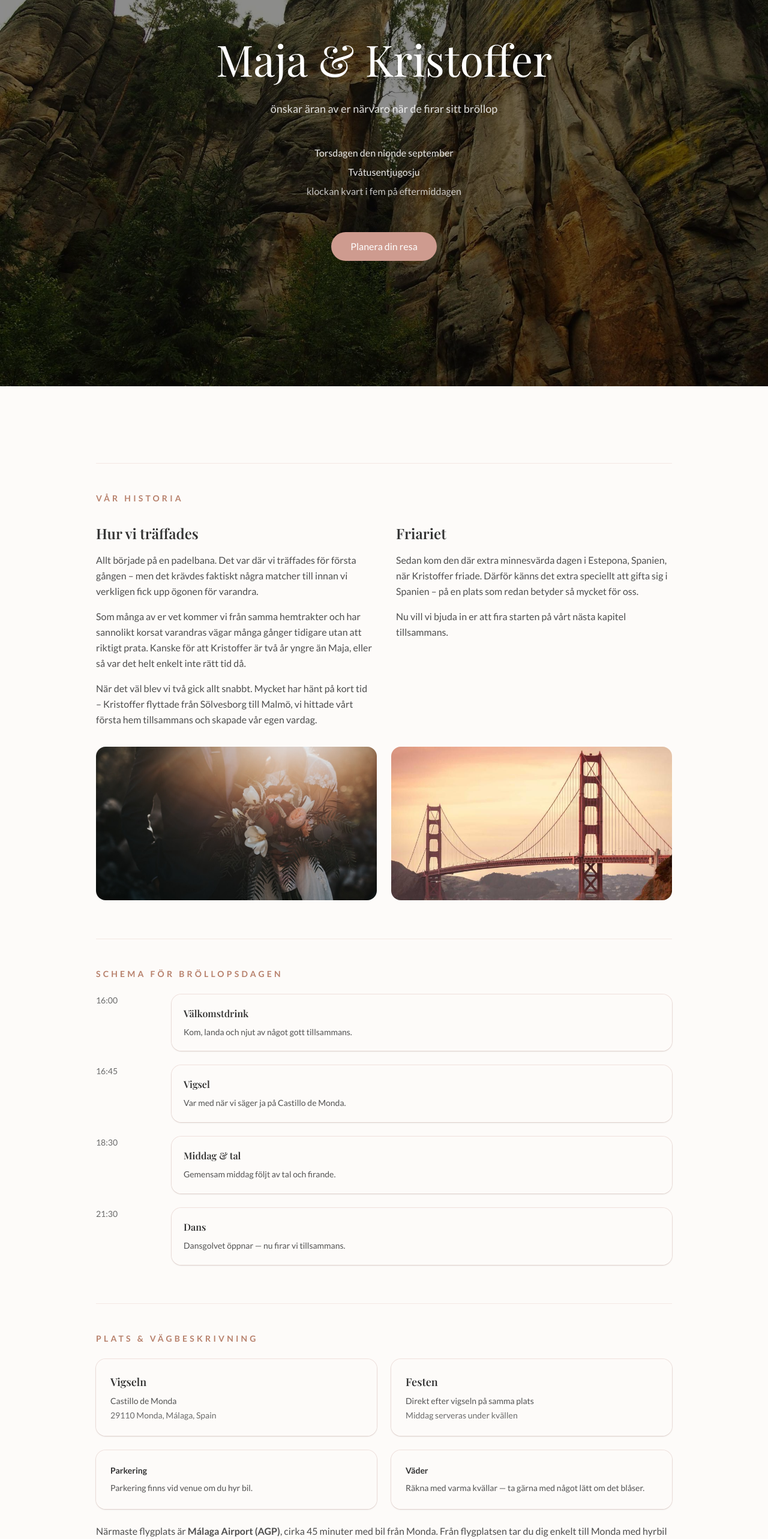
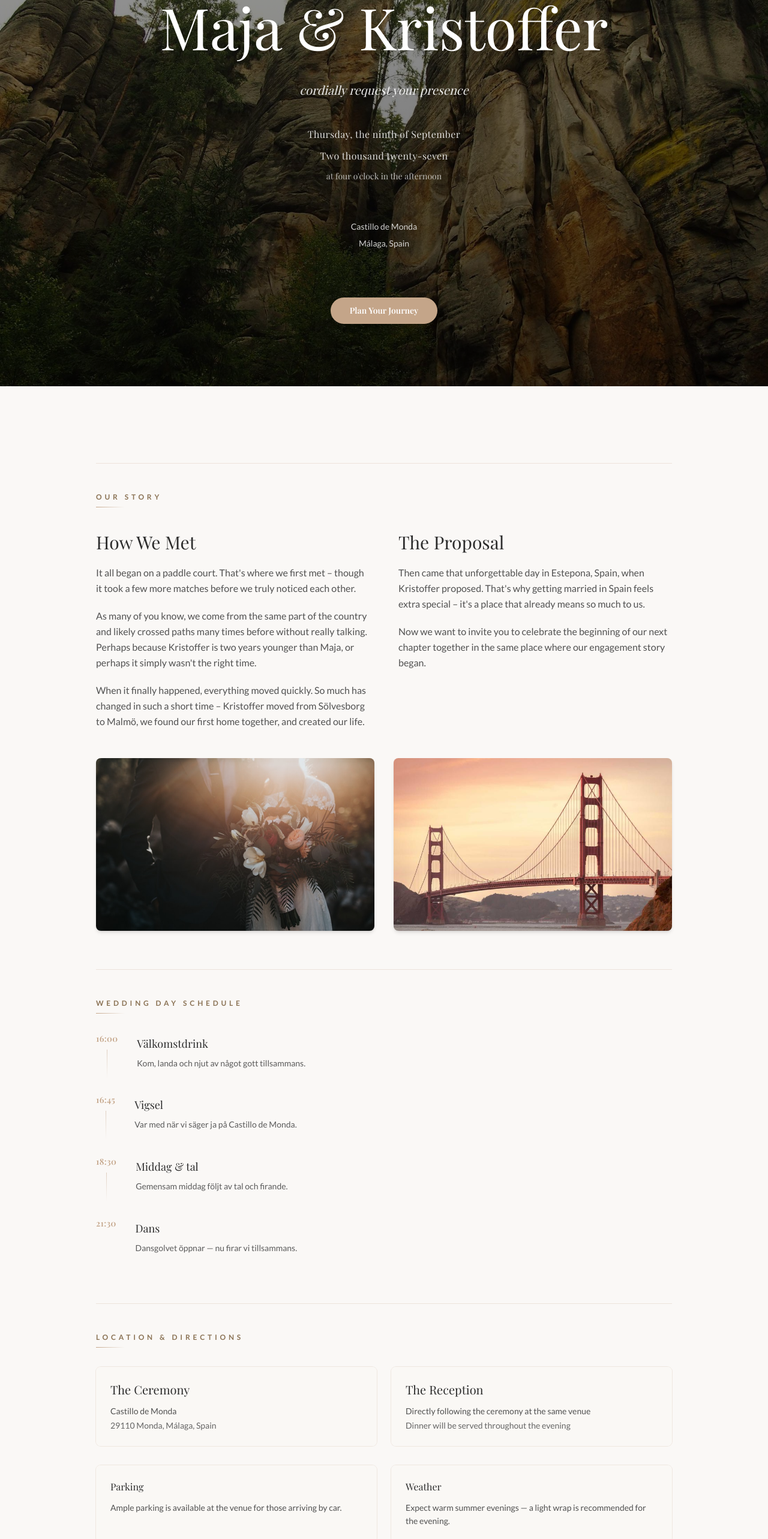
Before and after one commit to herrandyjohansson/majastoffe, a Next.js app: page / in a window 1280 px wide. Shown: the part 220-2786 px from the top of the page at 60% size. Built offline with nearby package versions, Linux system fonts and the light colour scheme.

Commit message:
refactor: redesign wedding website for elegant aesthetic
Update color palette, typography, and refine sections for cohesive design

```diff
--- a/src/app/globals.css
+++ b/src/app/globals.css
@@ -1,12 +1,12 @@
 @import "tailwindcss";
 
 :root {
-  /* Design token colors from design.md */
-  --primary: #ce9b8f; /* Blush pink */
-  --secondary: #e8d9ca; /* Warm beige */
-  --accent: #b8826d; /* Muted terracotta */
-  --background: #fdfbf9; /* Off-white */
-  --foreground: #333333; /* Dark charcoal */
+  /* Elegant wedding color palette */
+  --primary: #c4a589; /* Soft gold/champagne */
+  --secondary: #f5f3f0; /* Ivory */
+  --accent: #8b7355; /* Rich taupe */
+  --background: #faf8f6; /* Warm off-white */
+  --foreground: #2c2c2c; /* Deep charcoal */
 }
 
 @theme inline {
--- a/src/components/footer.tsx
+++ b/src/components/footer.tsx
@@ -1,42 +1,40 @@
 export function Footer() {
   return (
-    <footer className="mt-16 border-t border-[color-mix(in_oklab,var(--primary)_20%,transparent)] pb-6 pt-10">
-      <div className="mx-auto grid max-w-5xl gap-10 px-4 text-sm text-[color-mix(in_oklab,var(--foreground)_80%,white)] sm:px-6 md:grid-cols-3 lg:px-8">
+    <footer className="mt-16 border-t border-[color-mix(in_oklab,var(--primary)_25%,transparent)] pb-8 pt-12">
+      <div className="mx-auto grid max-w-5xl gap-10 px-4 text-sm text-[color-mix(in_oklab,var(--foreground)_75%,white)] sm:px-6 md:grid-cols-3 lg:px-8">
         <div>
-          <h3 className="text-xs font-semibold uppercase tracking-[0.28em] text-[var(--accent)]">
-            Kontakt
+          <h3 className="text-xs font-semibold uppercase tracking-[0.4em] text-[var(--accent)]">
+            Contact
           </h3>
-          <div className="mt-3 space-y-1">
+          <div className="mt-4 space-y-2 text-[color-mix(in_oklab,var(--foreground)_80%,white)]">
             <p>to be added</p>
             <p>to be added</p>
-            <p className="text-[color-mix(in_oklab,var(--foreground)_70%,white)]">
-              to be added
-            </p>
+            <p>to be added</p>
           </div>
         </div>
 
         <div>
-          <h3 className="text-xs font-semibold uppercase tracking-[0.28em] text-[var(--accent)]">
-            Snabblänkar
+          <h3 className="text-xs font-semibold uppercase tracking-[0.4em] text-[var(--accent)]">
+            Quick Links
           </h3>
-          <ul className="mt-3 space-y-1">
+          <ul className="mt-4 space-y-2">
             <li>
-              <a href="#story" className="hover:text-[var(--primary)]">
-                Vår historia
+              <a href="#story" className="hover:text-[var(--primary)] transition">
+                Our Story
               </a>
             </li>
             <li>
-              <a href="#schedule" className="hover:text-[var(--primary)]">
-                Schema
+              <a href="#schedule" className="hover:text-[var(--primary)] transition">
+                Schedule
               </a>
             </li>
             <li>
-              <a href="#location" className="hover:text-[var(--primary)]">
-                Plats
+              <a href="#location" className="hover:text-[var(--primary)] transition">
+                Location
               </a>
             </li>
             <li>
-              <a href="#rsvp" className="hover:text-[var(--primary)]">
+              <a href="#rsvp" className="hover:text-[var(--primary)] transition">
                 RSVP
               </a>
             </li>
@@ -44,23 +42,23 @@ export function Footer() {
         </div>
 
         <div>
-          <h3 className="text-xs font-semibold uppercase tracking-[0.28em] text-[var(--accent)]">
-            Spara datumet
+          <h3 className="text-xs font-semibold uppercase tracking-[0.4em] text-[var(--accent)]">
+            Save the Date
           </h3>
-          <div className="mt-3 space-y-1">
-            <p className="font-medium text-[var(--foreground)]">
-              Torsdagen den 9 september 2027
+          <div className="mt-4 space-y-2">
+            <p className="font-serif text-[var(--foreground)]">
+              Thursday, September 9th, 2027
             </p>
-            <p>Monda, Spanien</p>
-            <p className="pt-2 text-[color-mix(in_oklab,var(--foreground)_75%,white)]">
-              Med kärlek, Maja &amp; Kristoffer
+            <p>Monda, Spain</p>
+            <p className="pt-2 text-[color-mix(in_oklab,var(--foreground)_70%,white)] italic">
+              With love, Maja &amp; Kristoffer
             </p>
           </div>
         </div>
       </div>
 
-      <div className="mx-auto mt-10 max-w-5xl px-4 text-center text-xs text-[color-mix(in_oklab,var(--foreground)_65%,white)] sm:px-6 lg:px-8">
-        © 2027 Maja &amp; Kristoffer
+      <div className="mx-auto mt-10 max-w-5xl px-4 text-center text-xs text-[color-mix(in_oklab,var(--foreground)_60%,white)] sm:px-6 lg:px-8">
+        © 2027 Maja &amp; Kristoffer. All rights reserved.
       </div>
     </footer>
   );
--- a/src/components/hero.tsx
+++ b/src/components/hero.tsx
@@ -14,30 +14,41 @@ export function Hero() {
         sizes="100vw"
         className="absolute inset-0 h-full w-full object-cover"
       />
-      <div className="absolute inset-0 bg-black/45" />
-      <div className="relative mx-auto max-w-3xl text-center">
-        <div className="space-y-6">
-          <h1 className="font-serif text-5xl leading-tight text-white md:text-7xl">
-            Maja &amp; Kristoffer
-          </h1>
-          <p className="text-lg text-white/85">
-            önskar äran av er närvaro när de firar sitt bröllop
+      <div className="absolute inset-0 bg-gradient-to-b from-black/40 via-black/50 to-black/60" />
+      <div className="relative mx-auto max-w-4xl text-center">
+        <div className="space-y-8">
+          <div className="space-y-4">
+            <p className="font-serif text-sm tracking-widest text-white/75 uppercase">
+              We joyfully celebrate
+            </p>
+            <h1 className="font-serif text-6xl leading-tight text-white md:text-8xl font-light">
+              Maja &amp; Kristoffer
+            </h1>
+          </div>
+          <p className="font-serif text-xl text-white/90 italic">
+            cordially request your presence
           </p>
-          <div className="space-y-2 pt-6">
-            <p className="text-base text-white/90">
-              Torsdagen den nionde september
+          <div className="space-y-3 pt-4">
+            <p className="font-serif text-base text-white/85 tracking-wide">
+              Thursday, the ninth of September
             </p>
-            <p className="text-base text-white/90">Tvåtusentjugosju</p>
-            <p className="text-base text-white/75">
-              klockan kvart i fem på eftermiddagen
+            <p className="font-serif text-base text-white/85 tracking-wide">
+              Two thousand twenty-seven
+            </p>
+            <p className="font-serif text-sm text-white/70">
+              at four o'clock in the afternoon
             </p>
           </div>
-          <div className="pt-8">
+          <div className="space-y-2 pt-8 text-white/80">
+            <p className="text-sm">Castillo de Monda</p>
+            <p className="text-sm">Málaga, Spain</p>
+          </div>
+          <div className="pt-12">
             <a
               href="#rsvp"
-              className="inline-block rounded-full bg-[var(--primary)] px-8 py-3 font-medium text-white shadow-lg transition-colors hover:bg-[color-mix(in_oklab,var(--primary)_88%,black)]"
+              className="inline-block rounded-full bg-[var(--primary)] px-8 py-3 font-serif text-sm font-semibold text-white shadow-xl transition-all hover:bg-[color-mix(in_oklab,var(--primary)_85%,black)] hover:shadow-2xl"
             >
-              Planera din resa
+              Plan Your Journey
             </a>
           </div>
         </div>
--- a/src/components/location.tsx
+++ b/src/components/location.tsx
@@ -2,47 +2,50 @@ export function Location() {
   return (
     <section
       id="location"
-      className="mt-16 space-y-6 border-t border-[color-mix(in_oklab,var(--primary)_20%,transparent)] pt-12"
+      className="mt-16 space-y-8 border-t border-[color-mix(in_oklab,var(--primary)_25%,transparent)] pt-12"
     >
-      <h2 className="text-sm font-semibold uppercase tracking-[0.3em] text-[var(--accent)]">
-        Plats &amp; vägbeskrivning
-      </h2>
+      <div>
+        <h2 className="text-xs font-semibold uppercase tracking-[0.4em] text-[var(--accent)] mb-2">
+          Location &amp; Directions
+        </h2>
+        <div className="h-px bg-gradient-to-r from-[var(--primary)] to-transparent w-12" />
+      </div>
       <div className="grid gap-6 md:grid-cols-2">
-        <div className="rounded-2xl bg-[color-mix(in_oklab,var(--background)_98%,white)]/95 p-6 shadow-sm ring-1 ring-[color-mix(in_oklab,var(--primary)_25%,transparent)]">
-          <h3 className="font-serif text-lg font-semibold text-[var(--foreground)]">
-            Vigseln
+        <div className="rounded-lg bg-[color-mix(in_oklab,var(--background)_98%,white)]/95 p-6 ring-1 ring-[color-mix(in_oklab,var(--primary)_20%,transparent)]">
+          <h3 className="font-serif text-xl font-light text-[var(--foreground)]">
+            The Ceremony
           </h3>
-          <p className="mt-2 text-sm text-[color-mix(in_oklab,var(--foreground)_82%,white)]">
+          <p className="mt-3 text-sm text-[color-mix(in_oklab,var(--foreground)_80%,white)]">
             Castillo de Monda
           </p>
           <p className="mt-1 text-sm text-[color-mix(in_oklab,var(--foreground)_70%,white)]">
             29110 Monda, Málaga, Spain
           </p>
         </div>
-        <div className="rounded-2xl bg-[color-mix(in_oklab,var(--background)_98%,white)]/95 p-6 shadow-sm ring-1 ring-[color-mix(in_oklab,var(--primary)_25%,transparent)]">
-          <h3 className="font-serif text-lg font-semibold text-[var(--foreground)]">
-            Festen
+        <div className="rounded-lg bg-[color-mix(in_oklab,var(--background)_98%,white)]/95 p-6 ring-1 ring-[color-mix(in_oklab,var(--primary)_20%,transparent)]">
+          <h3 className="font-serif text-xl font-light text-[var(--foreground)]">
+            The Reception
           </h3>
-          <p className="mt-2 text-sm text-[color-mix(in_oklab,var(--foreground)_82%,white)]">
-            Direkt efter vigseln på samma plats
+          <p className="mt-3 text-sm text-[color-mix(in_oklab,var(--foreground)_80%,white)]">
+            Directly following the ceremony at the same venue
           </p>
           <p className="mt-1 text-sm text-[color-mix(in_oklab,var(--foreground)_70%,white)]">
-            Middag serveras under kvällen
+            Dinner will be served throughout the evening
           </p>
         </div>
       </div>
 
       <div className="grid gap-6 md:grid-cols-2">
-        <div className="rounded-2xl bg-[color-mix(in_oklab,var(--background)_98%,white)]/95 p-6 shadow-sm ring-1 ring-[color-mix(in_oklab,var(--primary)_25%,transparent)]">
-          <h4 className="text-sm font-semibold text-[var(--foreground)]">Parkering</h4>
-          <p className="mt-2 text-sm leading-relaxed text-[color-mix(in_oklab,var(--foreground)_82%,white)]">
-            Parkering finns vid venue om du hyr bil.
+        <div className="rounded-lg bg-[color-mix(in_oklab,var(--background)_98%,white)]/95 p-6 ring-1 ring-[color-mix(in_oklab,var(--primary)_20%,transparent)]">
+          <h4 className="font-serif text-base font-light text-[var(--foreground)]">Parking</h4>
+          <p className="mt-3 text-sm leading-relaxed text-[color-mix(in_oklab,var(--foreground)_80%,white)]">
+            Ample parking is available at the venue for those arriving by car.
           </p>
         </div>
-        <div className="rounded-2xl bg-[color-mix(in_oklab,var(--background)_98%,white)]/95 p-6 shadow-sm ring-1 ring-[color-mix(in_oklab,var(--primary)_25%,transparent)]">
-          <h4 className="text-sm font-semibold text-[var(--foreground)]">Väder</h4>
-          <p className="mt-2 text-sm leading-relaxed text-[color-mix(in_oklab,var(--foreground)_82%,white)]">
-            Räkna med varma kvällar — ta gärna med något lätt om det blåser.
+        <div className="rounded-lg bg-[color-mix(in_oklab,var(--background)_98%,white)]/95 p-6 ring-1 ring-[color-mix(in_oklab,var(--primary)_20%,transparent)]">
+          <h4 className="font-serif text-base font-light text-[var(--foreground)]">Weather</h4>
+          <p className="mt-3 text-sm leading-relaxed text-[color-mix(in_oklab,var(--foreground)_80%,white)]">
+            Expect warm summer evenings — a light wrap is recommended for the evening.
           </p>
         </div>
       </div>
--- a/src/components/rsvp.tsx
+++ b/src/components/rsvp.tsx
@@ -6,17 +6,19 @@ export function Rsvp() {
   return (
     <section
       id="rsvp"
-      className="mt-16 space-y-6 border-t border-[color-mix(in_oklab,var(--primary)_20%,transparent)] pt-12"
+      className="mt-16 space-y-8 border-t border-[color-mix(in_oklab,var(--primary)_25%,transparent)] pt-12"
     >
-      <h2 className="text-sm font-semibold uppercase tracking-[0.3em] text-[var(--accent)]">
-        RSVP
-      </h2>
-      <p className="text-base leading-relaxed text-[color-mix(in_oklab,var(--foreground)_85%,white)]">
-        Vänligen meddela oss om du kan komma senast{" "}
-        <strong>1 september 2026</strong>.
+      <div>
+        <h2 className="text-xs font-semibold uppercase tracking-[0.4em] text-[var(--accent)] mb-2">
+          Kindly Request Your Response
+        </h2>
+        <div className="h-px bg-gradient-to-r from-[var(--primary)] to-transparent w-12" />
+      </div>
+      <p className="text-base leading-relaxed text-[color-mix(in_oklab,var(--foreground)_80%,white)] max-w-xl">
+        Please let us know if you can join us by <strong>September 1st, 2026</strong>.
       </p>
 
-      <div className="rounded-3xl bg-[color-mix(in_oklab,var(--background)_99%,white)]/95 p-6 shadow-md ring-1 ring-[color-mix(in_oklab,var(--primary)_25%,transparent)] md:p-8">
+      <div className="rounded-lg bg-[color-mix(in_oklab,var(--background)_99%,white)]/95 p-6 shadow-md ring-1 ring-[color-mix(in_oklab,var(--primary)_20%,transparent)] md:p-8">
         <form
           action={FORMSPREE_ENDPOINT}
           method="POST"
--- a/src/components/schedule.tsx
+++ b/src/components/schedule.tsx
@@ -25,25 +25,33 @@ export function Schedule() {
   return (
     <section
       id="schedule"
-      className="mt-16 space-y-6 border-t border-[color-mix(in_oklab,var(--primary)_20%,transparent)] pt-12"
+      className="mt-16 space-y-8 border-t border-[color-mix(in_oklab,var(--primary)_25%,transparent)] pt-12"
     >
-      <h2 className="text-sm font-semibold uppercase tracking-[0.3em] text-[var(--accent)]">
-        Schema för bröllopsdagen
-      </h2>
+      <div>
+        <h2 className="text-xs font-semibold uppercase tracking-[0.4em] text-[var(--accent)] mb-2">
+          Wedding Day Schedule
+        </h2>
+        <div className="h-px bg-gradient-to-r from-[var(--primary)] to-transparent w-12" />
+      </div>
       <div className="space-y-6">
-        {events.map((event) => (
+        {events.map((event, index) => (
           <div
             key={event.time}
-            className="grid gap-4 sm:grid-cols-[110px_1fr] sm:items-start"
+            className="flex gap-6 sm:gap-8 items-start"
           >
-            <div className="text-sm font-medium text-[color-mix(in_oklab,var(--foreground)_70%,white)]">
-              {event.time}
+            <div className="flex flex-col items-center gap-2">
+              <div className="text-sm font-semibold text-[var(--primary)] font-serif tracking-wide">
+                {event.time}
+              </div>
+              {index < events.length - 1 && (
+                <div className="w-px h-12 bg-gradient-to-b from-[var(--primary)]/50 to-transparent" />
+              )}
             </div>
-            <div className="rounded-2xl bg-[color-mix(in_oklab,var(--background)_98%,white)]/95 p-5 shadow-sm ring-1 ring-[color-mix(in_oklab,var(--primary)_25%,transparent)]">
-              <h3 className="font-serif text-base font-semibold text-[var(--foreground)]">
+            <div className="pb-4 pt-1 flex-1">
+              <h3 className="font-serif text-lg font-light text-[var(--foreground)]">
                 {event.title}
               </h3>
-              <p className="mt-2 text-sm leading-relaxed text-[color-mix(in_oklab,var(--foreground)_82%,white)]">
+              <p className="mt-2 text-sm leading-relaxed text-[color-mix(in_oklab,var(--foreground)_75%,white)]">
                 {event.description}
               </p>
             </div>
--- a/src/components/story.tsx
+++ b/src/components/story.tsx
@@ -4,68 +4,61 @@ export function Story() {
   return (
     <section
       id="story"
-      className="mt-16 space-y-8 border-t border-[color-mix(in_oklab,var(--primary)_20%,transparent)] pt-12"
+      className="mt-16 space-y-10 border-t border-[color-mix(in_oklab,var(--primary)_25%,transparent)] pt-12"
     >
-      <h2 className="text-sm font-semibold uppercase tracking-[0.3em] text-[var(--accent)]">
-        Vår historia
-      </h2>
-      <div className="grid gap-10 md:grid-cols-2 md:items-start">
-        <div className="space-y-4">
-          <h3 className="font-serif text-2xl font-semibold text-[var(--foreground)]">
-            Hur vi träffades
+      <div>
+        <h2 className="text-xs font-semibold uppercase tracking-[0.4em] text-[var(--accent)] mb-2">
+          Our Story
+        </h2>
+        <div className="h-px bg-gradient-to-r from-[var(--primary)] to-transparent w-12" />
+      </div>
+      <div className="grid gap-12 md:grid-cols-2 md:items-start">
+        <div className="space-y-5">
+          <h3 className="font-serif text-3xl font-light text-[var(--foreground)]">
+            How We Met
           </h3>
-          <div className="space-y-4 text-base leading-relaxed text-[color-mix(in_oklab,var(--foreground)_85%,white)]">
+          <div className="space-y-5 text-base leading-relaxed text-[color-mix(in_oklab,var(--foreground)_80%,white)]">
             <p>
-              Allt började på en padelbana. Det var där vi träffades för första
-              gången – men det krävdes faktiskt några matcher till innan vi
-              verkligen fick upp ögonen för varandra.
+              It all began on a paddle court. That's where we first met – though it took a few more matches before we truly noticed each other.
             </p>
             <p>
-              Som många av er vet kommer vi från samma hemtrakter och har
-              sannolikt korsat varandras vägar många gånger tidigare utan att
-              riktigt prata. Kanske för att Kristoffer är två år yngre än Maja,
-              eller så var det helt enkelt inte rätt tid då.
+              As many of you know, we come from the same part of the country and likely crossed paths many times before without really talking. Perhaps because Kristoffer is two years younger than Maja, or perhaps it simply wasn't the right time.
             </p>
             <p>
-              När det väl blev vi två gick allt snabbt. Mycket har hänt på kort
-              tid – Kristoffer flyttade från Sölvesborg till Malmö, vi hittade
-              vårt första hem tillsammans och skapade vår egen vardag.
+              When it finally happened, everything moved quickly. So much has changed in such a short time – Kristoffer moved from Sölvesborg to Malmö, we found our first home together, and created our life.
             </p>
           </div>
         </div>
 
-        <div className="space-y-4">
-          <h3 className="font-serif text-2xl font-semibold text-[var(--foreground)]">
-            Friariet
+        <div className="space-y-5">
+          <h3 className="font-serif text-3xl font-light text-[var(--foreground)]">
+            The Proposal
           </h3>
-          <div className="space-y-4 text-base leading-relaxed text-[color-mix(in_oklab,var(--foreground)_85%,white)]">
+          <div className="space-y-5 text-base leading-relaxed text-[color-mix(in_oklab,var(--foreground)_80%,white)]">
             <p>
-              Sedan kom den där extra minnesvärda dagen i Estepona, Spanien, när
-              Kristoffer friade. Därför känns det extra speciellt att gifta sig
-              i Spanien – på en plats som redan betyder så mycket för oss.
+              Then came that unforgettable day in Estepona, Spain, when Kristoffer proposed. That's why getting married in Spain feels extra special – it's a place that already means so much to us.
             </p>
             <p>
-              Nu vill vi bjuda in er att fira starten på vårt nästa kapitel
-              tillsammans.
+              Now we want to invite you to celebrate the beginning of our next chapter together in the same place where our engagement story began.
             </p>
           </div>
         </div>
       </div>
 
-      <div className="grid gap-6 md:grid-cols-2">
-        <div className="relative h-64 overflow-hidden rounded-2xl">
+      <div className="grid gap-8 md:grid-cols-2 mt-12">
+        <div className="relative h-72 overflow-hidden rounded-lg shadow-md">
           <Image
             src="/story-couple-romantic.jpg"
-            alt="Hur vi träffades"
+            alt="How we met"
             fill
             sizes="(max-width: 768px) 100vw, 50vw"
             className="object-cover"
           />
         </div>
-        <div className="relative h-64 overflow-hidden rounded-2xl">
+        <div className="relative h-72 overflow-hidden rounded-lg shadow-md">
           <Image
             src="/story-engagement-spain.jpg"
-            alt="Friariet i Spanien"
+            alt="The proposal in Spain"
             fill
             sizes="(max-width: 768px) 100vw, 50vw"
             className="object-cover"
```
Also changed, not shown: src/components/accommodation.tsx (+17 -16 lines), src/components/faq.tsx (+14 -11 lines).
